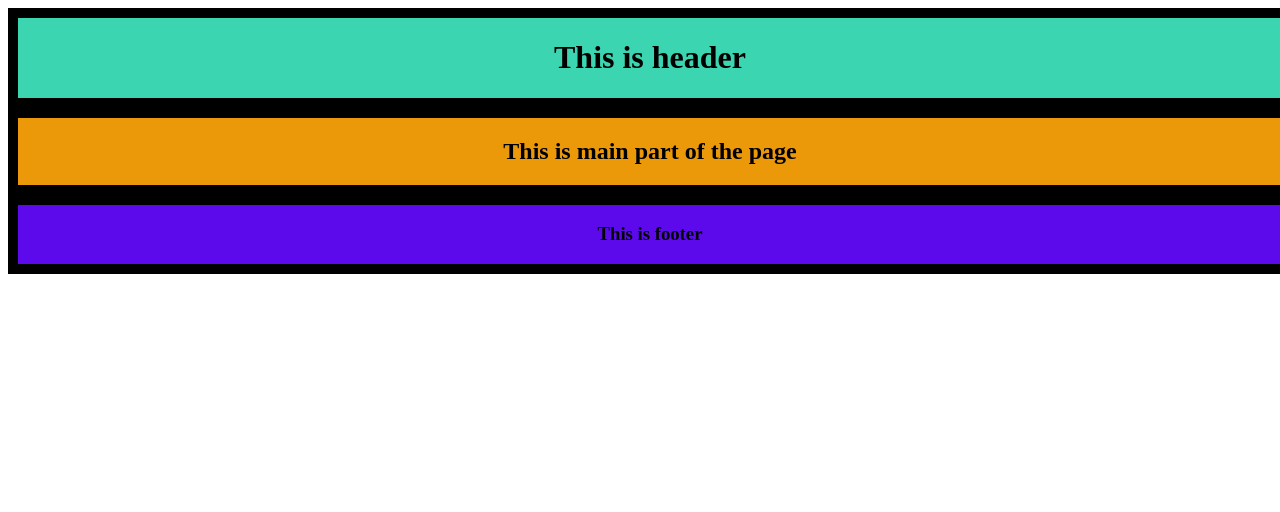
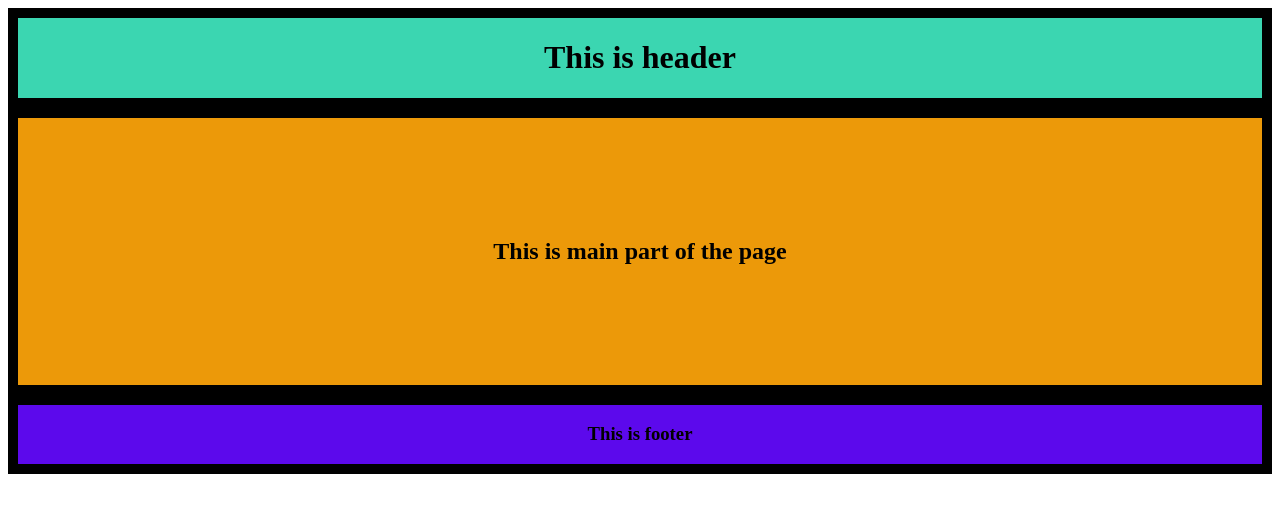
Before and after one commit to Vasya24/intensive-day-1, a plain HTML site: page index.html in a window 1280 px wide. Drawn offline with Linux system fonts and the light colour scheme.

Commit message:
Still there...

```diff
--- a/css/style.css
+++ b/css/style.css
@@ -1,20 +1,17 @@
 .header {
-    width: 100%;
-    height: auto;
+    padding: 50px, 100px;
     background-color: #3bd6b1;
     border: 10px solid black;
     text-align: center;
 }
 .main {
-    width: 100%;
-    height: auto;
+    padding: 100px;
     background-color: #ec9909;
     border: 10px solid black;
     text-align: center;
 }
 .footer {
-    width: 100%;
-    height: auto;
+    padding: 30px, 100px;
     background-color: #5c09ec;
     border: 10px solid black;
     text-align: center;
```
